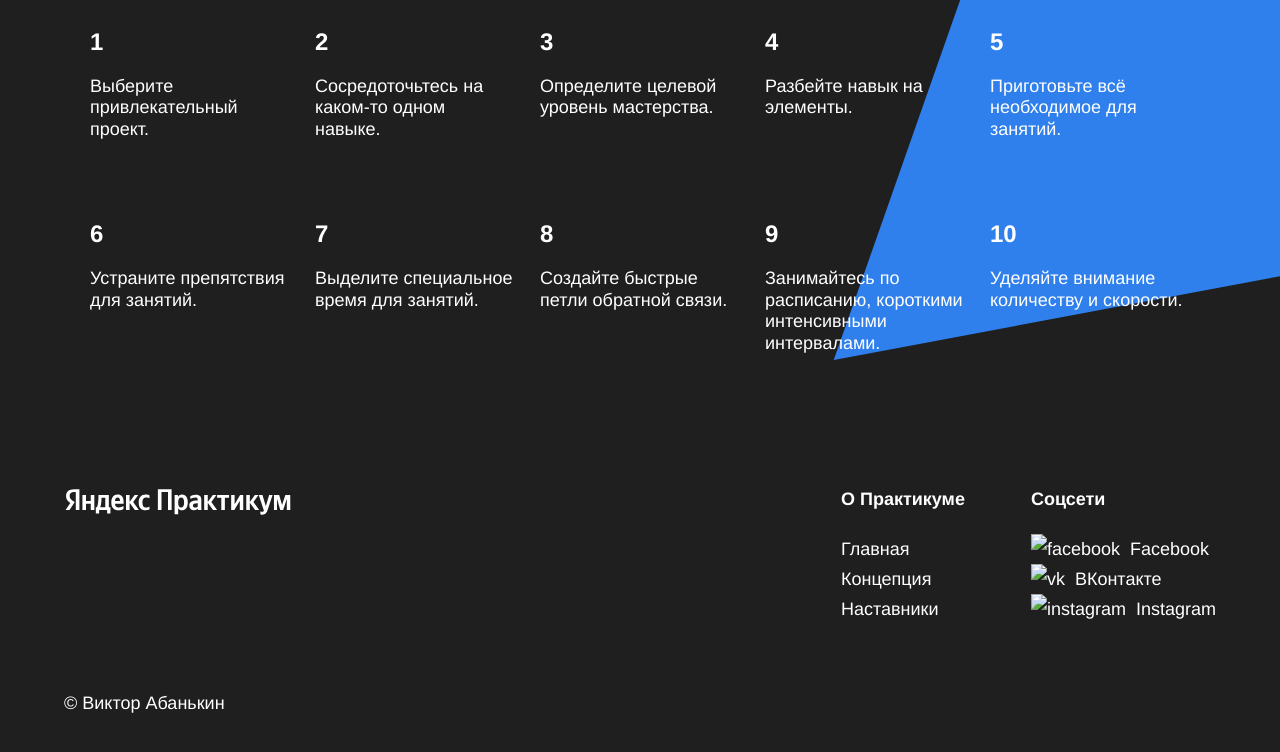
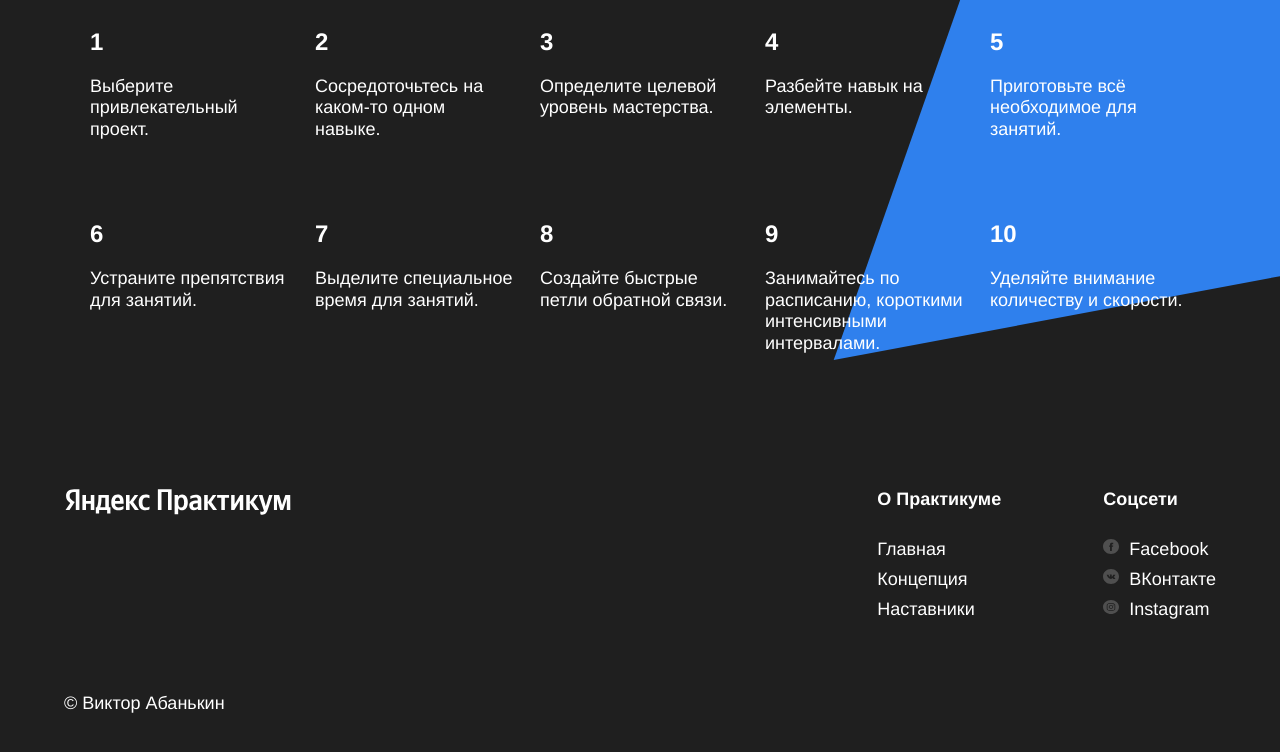
Before and after one commit to Allxy/how-to-learn, a plain HTML site: page index.html in a window 1280 px wide. Shown: the part 3202-3954 px from the top of the page. Drawn offline with Linux system fonts and the light colour scheme; the site is published under a folder, as on GitHub Pages, so addresses that start at the root find nothing.

Commit message:
fix social-icons path

```diff
--- a/index.html
+++ b/index.html
@@ -180,7 +180,7 @@
               <li>
                 <a class="footer__column-link" href="#"
                   ><img
-                    src="/images/facebook_color_white.svg"
+                    src="./images/facebook_color_white.svg"
                     alt="facebook"
                     class="footer__social-icon"
                   />Facebook</a
@@ -189,7 +189,7 @@
               <li>
                 <a class="footer__column-link" href="#"
                   ><img
-                    src="/images/vk_color_white.svg"
+                    src="./images/vk_color_white.svg"
                     alt="vk"
                     class="footer__social-icon"
                   />ВКонтакте</a
@@ -198,7 +198,7 @@
               <li>
                 <a class="footer__column-link" href="#"
                   ><img
-                    src="/images/instagram_color_white.svg"
+                    src="./images/instagram_color_white.svg"
                     alt="instagram"
                     class="footer__social-icon"
                   />Instagram</a
```
